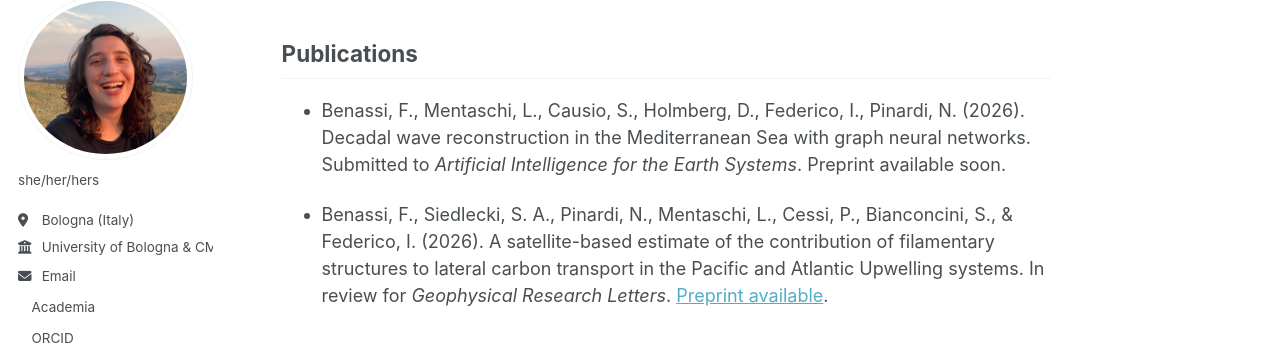
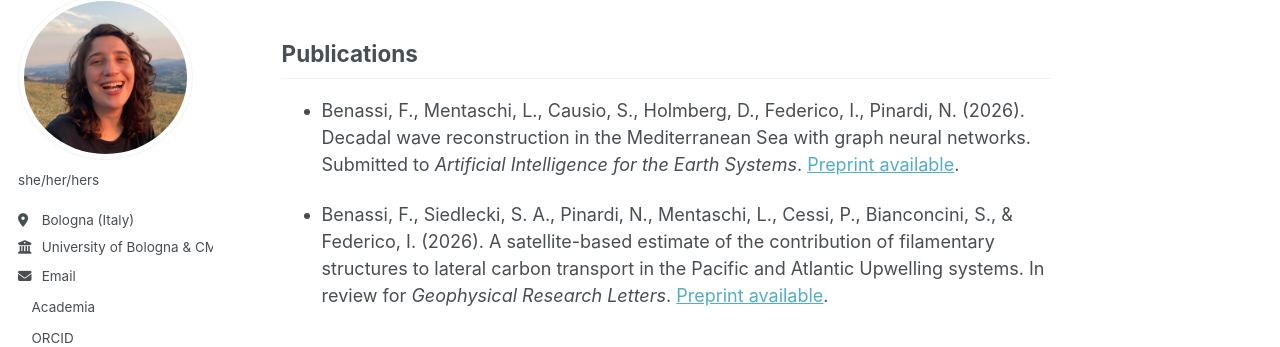
Before and after one commit to fedebenassi/fedebenassi.github.io, a Jekyll site: the page built from _pages/about.md, in a window 1280 px wide and 900 px high, scrolled down 507 px. Shown: the part 106-453 px from the top of the window. Built offline with Jekyll 4.4.1, drawn with Linux system fonts in a browser that asks for light colours; a style sheet for code colours, icons or effects is not loaded.

Commit message:
preprint

```diff
--- a/_pages/about.md
+++ b/_pages/about.md
@@ -21,7 +21,7 @@ I am a PhD student in *Future Earth, Climate Change and Societal Challenges* at
 
 ## Publications
 
-- Benassi, F., Mentaschi, L., Causio, S., Holmberg, D., Federico, I., Pinardi, N. (2026). Decadal wave reconstruction in the Mediterranean Sea with graph neural networks. Submitted to *Artificial Intelligence for the Earth Systems*. Preprint available soon.
+- Benassi, F., Mentaschi, L., Causio, S., Holmberg, D., Federico, I., Pinardi, N. (2026). Decadal wave reconstruction in the Mediterranean Sea with graph neural networks. Submitted to *Artificial Intelligence for the Earth Systems*. [Preprint available](https://doi.org/10.48550/arXiv.2608.16449).
 
 - Benassi, F., Siedlecki, S. A., Pinardi, N., Mentaschi, L., Cessi, P., Bianconcini, S., & Federico, I. (2026). A satellite-based estimate of the contribution of  filamentary structures to lateral carbon transport in the Pacific and Atlantic  Upwelling systems. In review for *Geophysical Research Letters*. [Preprint available](https://doi.org/10.22541/essoar.174907155.52507576/v2).
 
```
